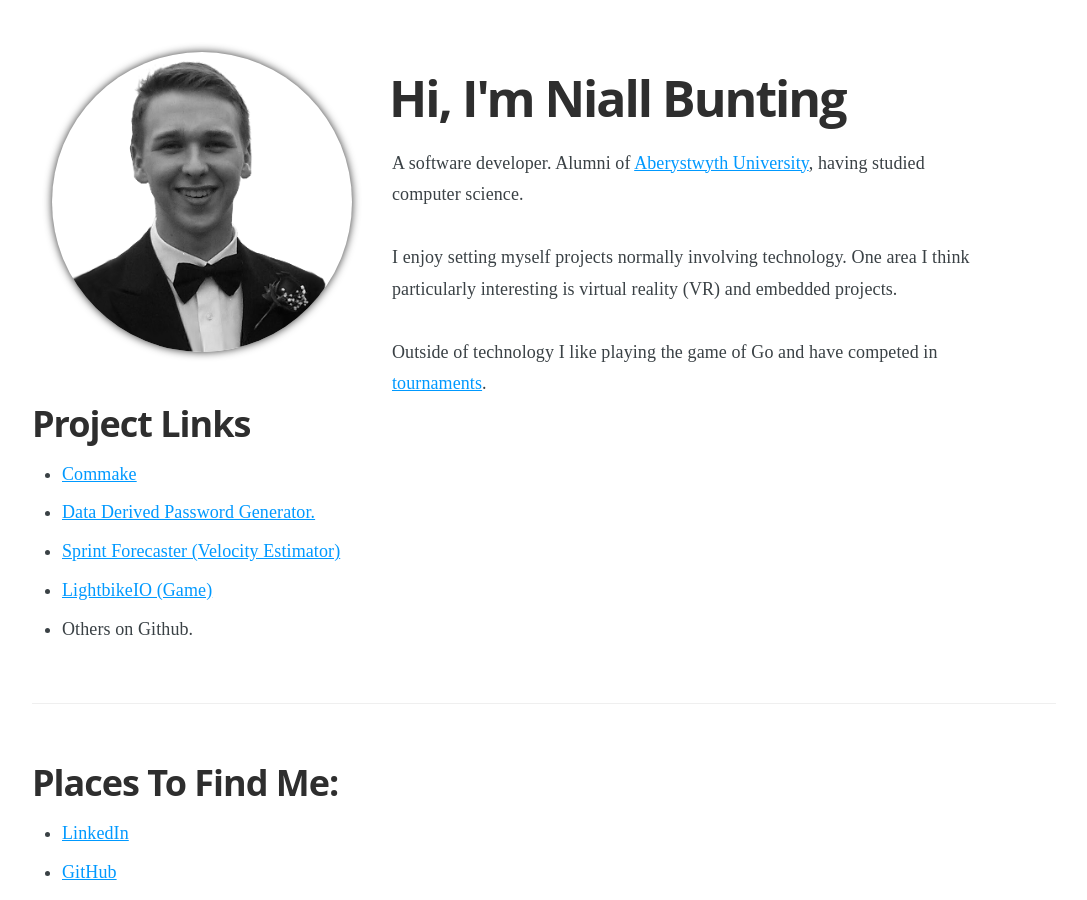
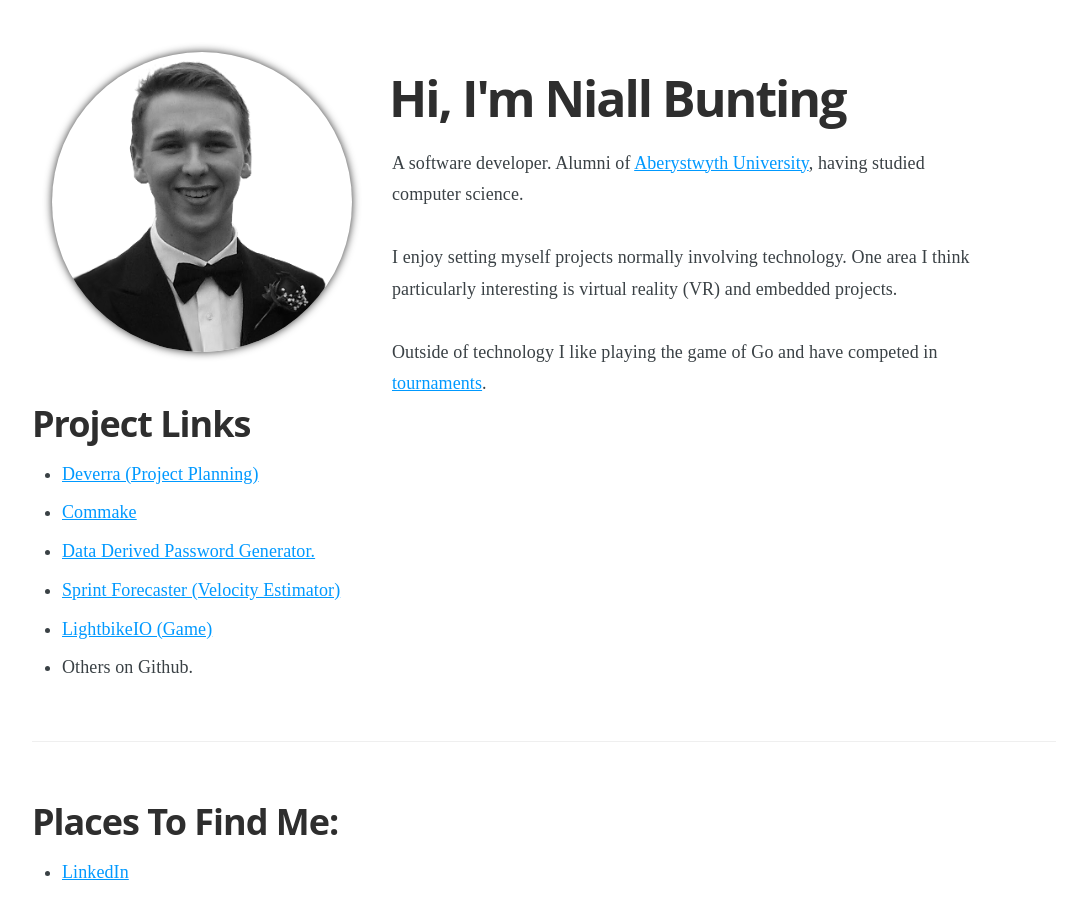
Before and after one commit to NiallBunting/niallbunting.github.io, a Jekyll site: the page built from index.html, in a window 1280 px wide and 900 px high. Shown: the whole window, without its empty margins (96-1183 px from the left). Built offline with Jekyll 4.4.1, drawn with Linux system fonts in a browser that asks for light colours; the list of posts is cut into pages by our own code.

Commit message:
Add Deverra.io

```diff
--- a/_layouts/index.html
+++ b/_layouts/index.html
@@ -40,6 +40,7 @@
 			<div class="content">
 				<h2>Project Links</h2>
 					<ul>
+						<li><a href="https://deverra.io/">Deverra (Project Planning)</a></li>
 						<li><a href="/commake">Commake</a></li>
 						<li><a href="https://rawcdn.githack.com/NiallBunting/Password-Generator/v0.1/index.html">Data Derived Password Generator.</a></li>
                                                 <li><a href="/sprint-forecaster">Sprint Forecaster (Velocity Estimator)</a></li>
```
